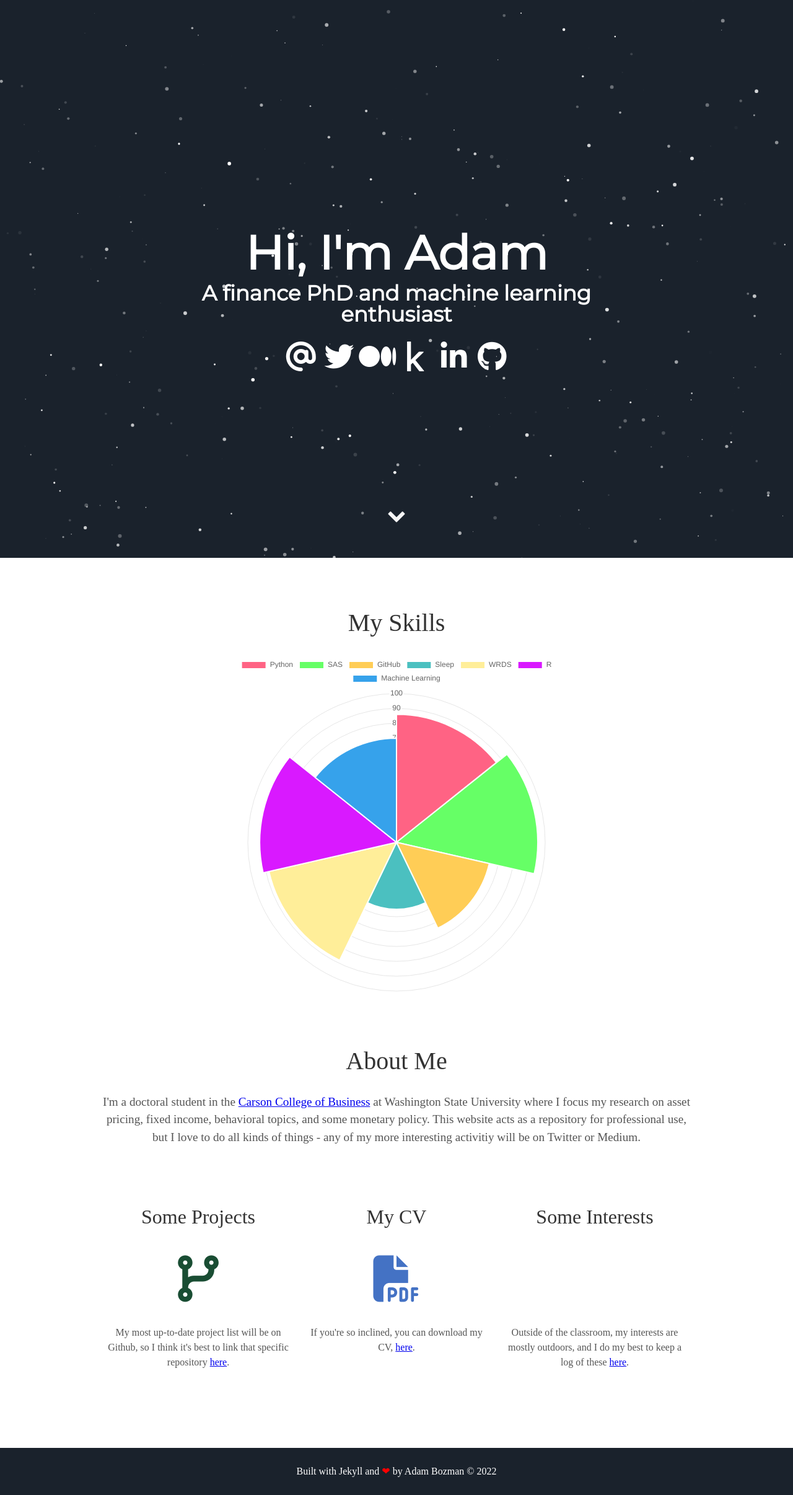
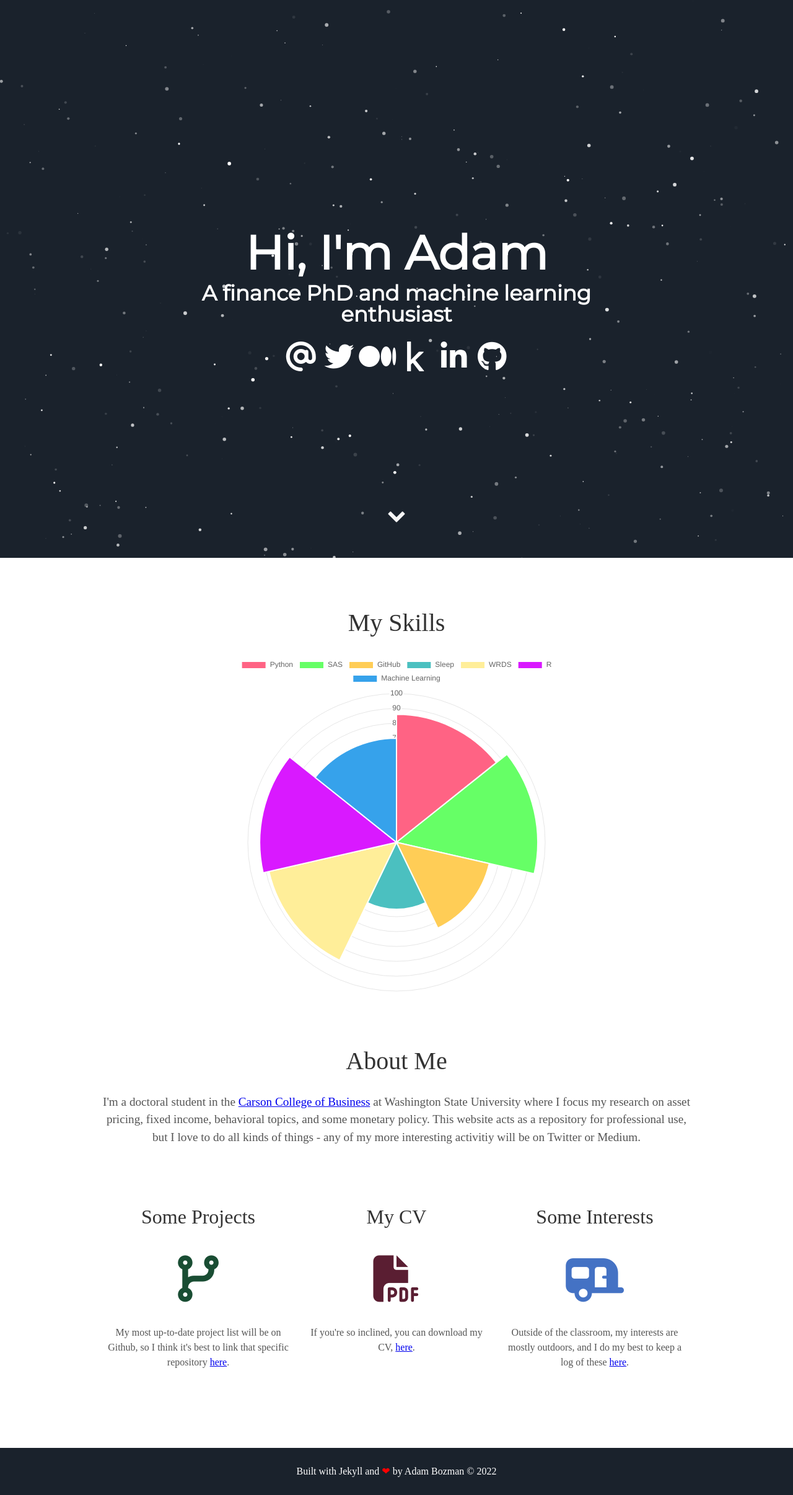
Before and after one commit to adam-bozman/adam-bozman.github.io, a Jekyll site: the page built from index.html, in a window 1280 px wide. Shown: the whole page at 62% size. Built offline with Jekyll 4.4.1, drawn with Linux system fonts in a browser that asks for light colours; nearby versions of some CDN libraries; some web fonts are replaced.

Commit message:
trying thin

```diff
--- a/_includes/about.html
+++ b/_includes/about.html
@@ -13,14 +13,14 @@
   <div class="tech">
     <h2>My CV</h2>
     <a href="https://drive.google.com/file/d/1bGbv092mUqDQ6aj0h-aqHvKqQdliXXmj/view?usp=sharing" target="_blank">
-      <i class="fa-solid fa-file-pdf" style="color:#4472C4;" aria-hidden="true"></i>
+      <i class="fa-solid fa-file-pdf" style="color:#5A1E32;" aria-hidden="true"></i>
     </a>
     <p>If you're so inclined, you can download my CV, <a href="https://drive.google.com/file/d/1bGbv092mUqDQ6aj0h-aqHvKqQdliXXmj/view?usp=sharing" target="_blank">here</a>.</p>
   </div>
   <div class="tech">
     <h2>Some Interests</h2>
     <a href="https://medium.com/@bozmanadam" target="_blank">
-      <i class="fa-solid fa-user-bounty-hunter" style="color:#5A1E32;" aria-hidden="true"></i>
+      <i class="fa-solid fa-caravan" style="color:#4472C4;" aria-hidden="true"></i>
     </a>
     <p>Outside of the classroom, my interests are mostly outdoors, and I do my best to keep a log of these <a href="https://medium.com/@bozmanadam" target="_blank">here</a>.</p>
   </div>
--- a/_includes/header.html
+++ b/_includes/header.html
@@ -5,12 +5,12 @@
         <span class="site-description">{{ site.user_title }}</span>
       </h1>
       <div class="header-icons">
-        <a aria-label="Send email" href="mailto:adam.bozman@wsu.edu"><i class="fa-solid fa-at fa-3x fa-fw" style="color:#ffffff;"></i></a>
-        <a aria-label="My Twitter" target="_blank" href="https://www.twitter.com/adam_bozman"><i class="fa-brands fa-twitter fa-3x fa-fw" style="color:#ffffff;" aria-hidden="true"></i></a>
-        <a aria-label="My Medium" target="_blank" href="https://www.medium.com/@bozmanadam"><i class="fa-brands fa-medium fa-3x fa-fw" style="color:#ffffff;" aria-hidden="true"></i></a>
-        <a aria-label="My Kaggle" target="_blank" href="https://www.kaggle.com/adambozman"><i class="fa-brands fa-kaggle fa-3x fa-fw" style="color:#ffffff;" aria-hidden="true"></i></a>
-        <a aria-label="My LinkedIn" target="_blank" href="https://www.linkedin.com/in/adam-bozman-65218b73"><i class="fa-brands fa-linkedin fa-3x fa-fw" style="color:#ffffff;" aria-hidden="true"></i></a>
-        <a aria-label="My Github" target="_blank" href="https://github.com/adam-bozman"><i class="fa-brands fa-github fa-3x fa-fw" style="color:#ffffff;" aria-hidden="true"></i></a>
+        <a aria-label="Send email" href="mailto:adam.bozman@wsu.edu"><i class="fa-thin fa-solid fa-at fa-3x fa-fw" style="color:#ffffff;"></i></a>
+        <a aria-label="My Twitter" target="_blank" href="https://www.twitter.com/adam_bozman"><i class="fa-thin fa-brands fa-twitter fa-3x fa-fw" style="color:#ffffff;" aria-hidden="true"></i></a>
+        <a aria-label="My Medium" target="_blank" href="https://www.medium.com/@bozmanadam"><i class="fa-thin fa-brands fa-medium fa-3x fa-fw" style="color:#ffffff;" aria-hidden="true"></i></a>
+        <a aria-label="My Kaggle" target="_blank" href="https://www.kaggle.com/adambozman"><i class="fa-thin fa-brands fa-kaggle fa-3x fa-fw" style="color:#ffffff;" aria-hidden="true"></i></a>
+        <a aria-label="My LinkedIn" target="_blank" href="https://www.linkedin.com/in/adam-bozman-65218b73"><i class="fa-thin fa-brands fa-linkedin fa-3x fa-fw" style="color:#ffffff;" aria-hidden="true"></i></a>
+        <a aria-label="My Github" target="_blank" href="https://github.com/adam-bozman"><i class="fa-thin fa-brands fa-github fa-3x fa-fw" style="color:#ffffff;" aria-hidden="true"></i></a>
       </div>
       <div class="header-links">
         <!-- <a class="link" href="#about" data-scroll>About Me</a> -->
```
